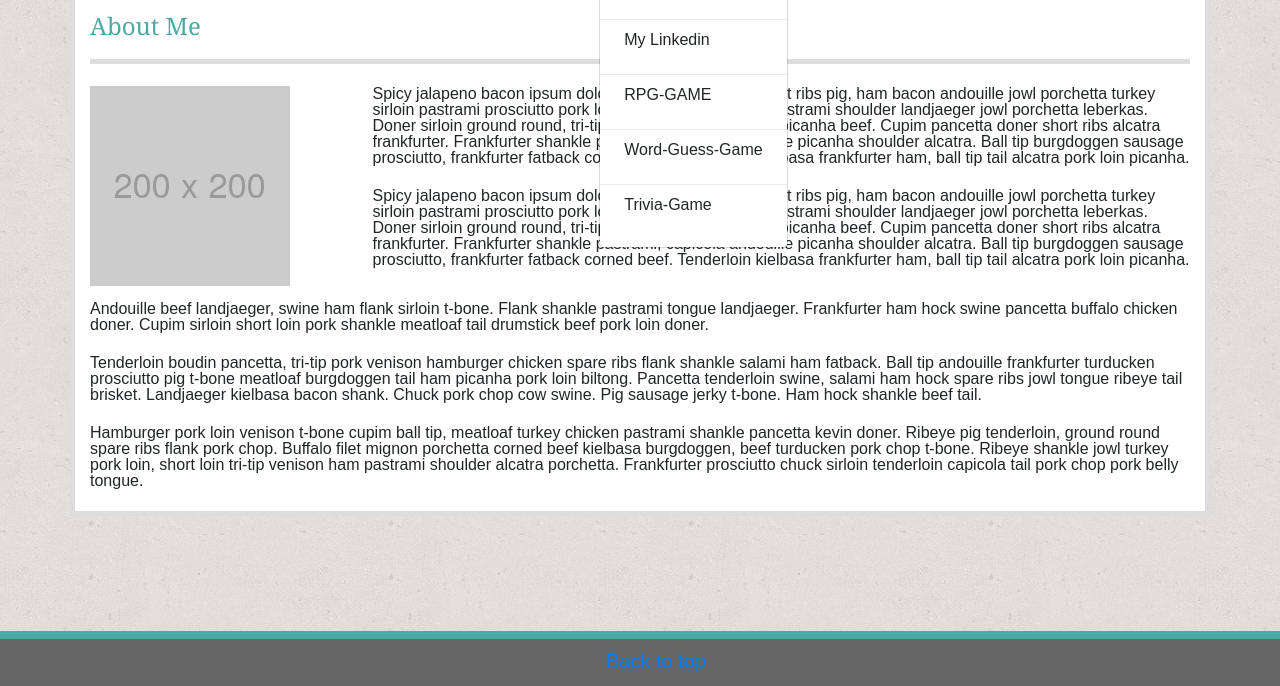
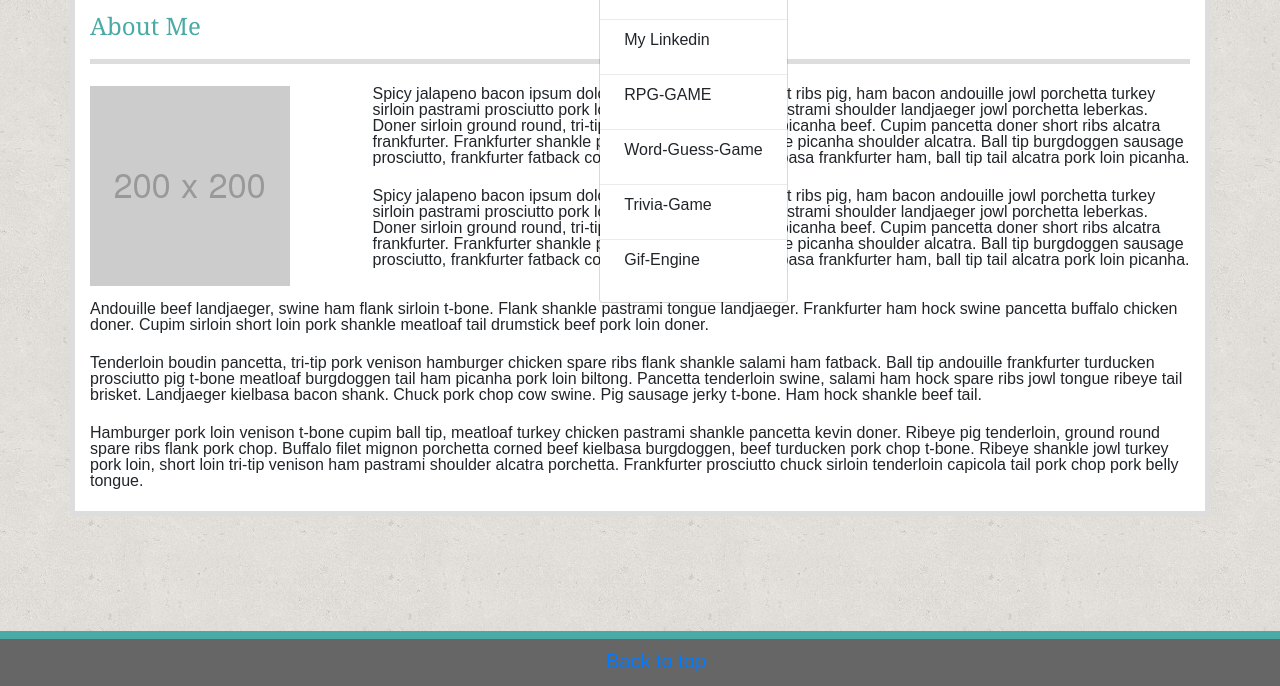
Before and after one commit to Prince0fTime/Bootstrap-Portfolio, a plain HTML site: page index.html in a window 1280 px wide. Both pictures are taken after a click on the button "My links". Shown: the part 114-800 px from the top of the page. Drawn offline with nearby package versions, Linux system fonts and the light colour scheme.

Commit message:
added link to Gif-Engine

```diff
--- a/index.html
+++ b/index.html
@@ -63,7 +63,12 @@
                                 <div class="dropdown-divider"></div>
                                 <a class="dropdown-item" href="https://prince0ftime.github.io/Word-Guess-Game/">Word-Guess-Game</a>
                                 <div class="dropdown-divider"></div>
-                <a class="dropdown-item" href="https://prince0ftime.github.io/TriviaGame/">Trivia-Game</a>
+                                <a class="dropdown-item" href="https://prince0ftime.github.io/TriviaGame/">Trivia-Game</a>
+                                <div class="dropdown-divider"></div>
+                                <a class="dropdown-item" href="https://prince0ftime.github.io/Gif-Engine/">Gif-Engine</a>
+
+
+
                             </div>
                         </li>
                     </ul>
```
Also changed, not shown: contact.html (+2 -0 lines), portfolio.html (+2 -0 lines).
